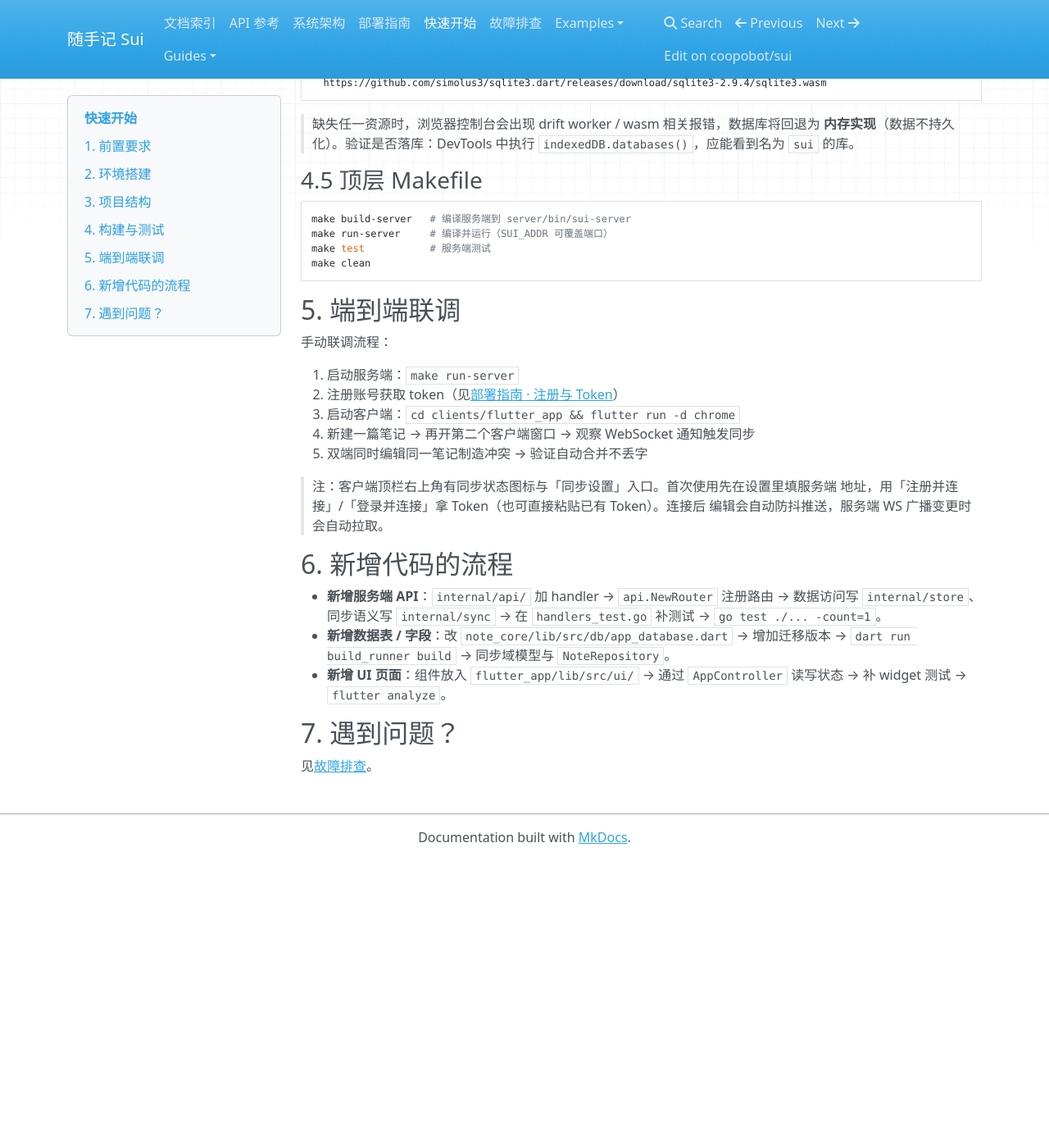
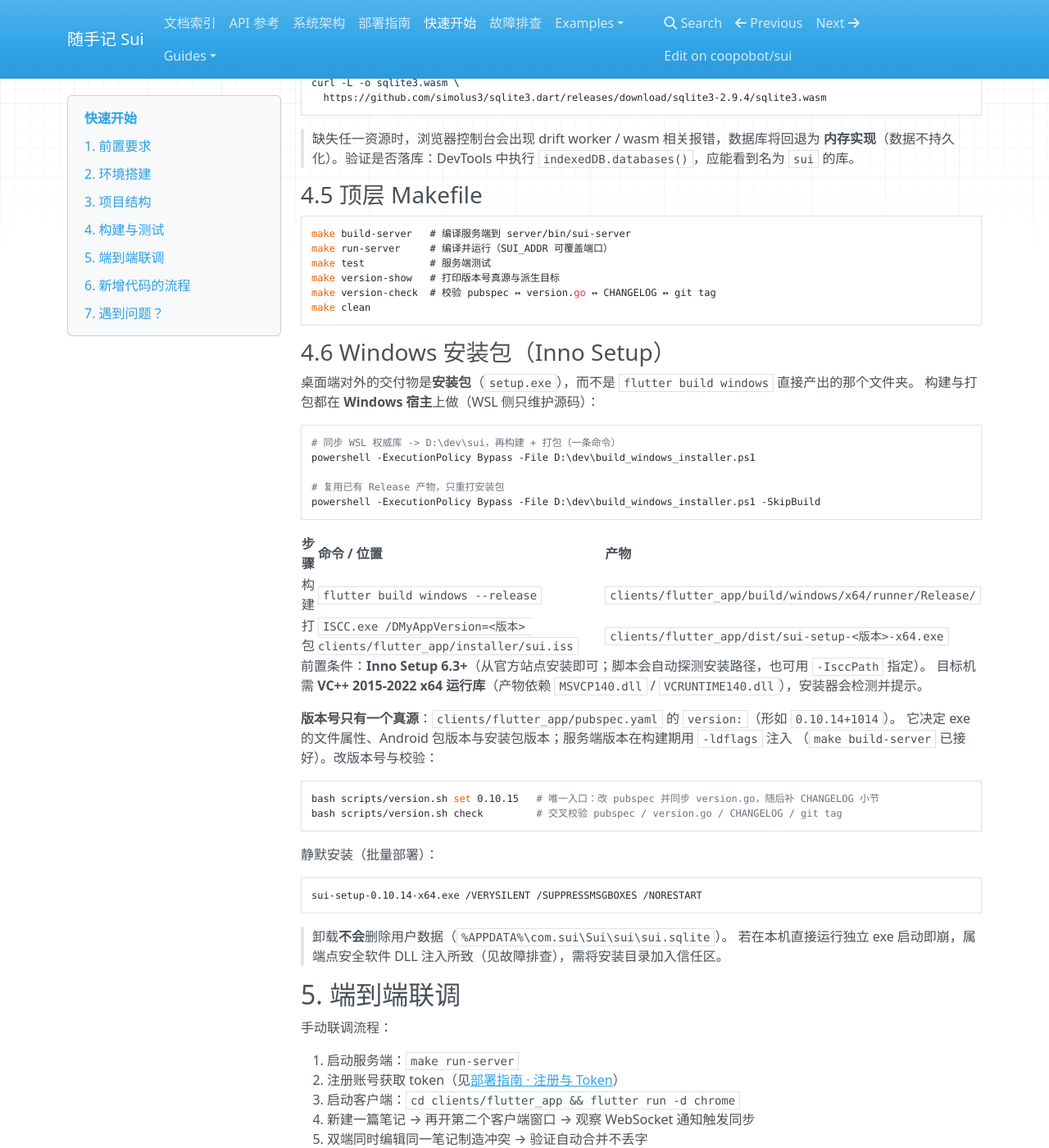
Before and after one commit to coopobot/sui, an MkDocs documentation site: the page built from docs/getting-started.md, in a window 1280 px wide and 1400 px high, scrolled down 3748 px. Shown: the whole window at 82% size. Built offline with MkDocs 1.6.1, drawn with Linux system fonts in a browser that asks for light colours; nearby versions of some CDN libraries; before the commit the page ends 4797 px from its top, so only the background shows below that; some of the changed text lies outside the part shown.

Commit message:
feat(build): Windows 安装包（Inno Setup）与版本号单一真源
- 新增 clients/flutter_app/installer/sui.iss：把 flutter build windows --release
  的产物整目录打成单文件安装包（自定义安装目录 / 开始菜单与桌面快捷方式 / 标准卸载器 /
  /VERYSILENT 静默安装 / VC++ 运行库检测 / 卸载不删用户数据）；版本号不写死，
  缺 /DMyAppVersion 即 #error 中止。
- 版本号单一真源 = clients/flutter_app/pubspec.yaml 的 version 字段：
  此前该字段停在 0.1.0，导致 Windows exe 文件属性与 Android 包版本长期错版；现修正为
  0.10.14+1014（build number 规则 M*10000+m*100+p，兼作 Android versionCode）。
- server/internal/version/version.go：String 由 const 改 var（-ldflags -X 只对变量生效）；
  Makefile 从 pubspec 读版本并注入，且以 version-check 作为 build-server 前置门禁。
- 新增 scripts/version.sh（show / check / set）：check 交叉校验 pubspec / version.go /
  CHANGELOG / git tag；set 是唯一改版本号入口（同步 version.go）。
- Makefile 新增 version-show / version-check；.gitignore 忽略 clients/flutter_app/dist/。
- docs/getting-started.md 新增 §4.6 Windows 安装包，并补服务端版本注入与 scripts/ 说明；
  CHANGELOG.md 记录本次变更。

````diff
--- a/docs/getting-started.md
+++ b/docs/getting-started.md
@@ -124,7 +124,7 @@ sui/
 │                                # app_controller（Provider 状态）
 ├── extension/                   # Chrome 剪藏扩展（MV3）
 ├── protos/                      # 预留（当前为空目录，未入库）
-└── scripts/                     # 预留（当前为空目录，未入库）
+└── scripts/                     # 构建工具（version.sh：版本号单一真源）
 ```
 
 ## 4. 构建与测试
@@ -135,7 +135,8 @@ sui/
 cd server
 go mod tidy                # 首次拉取依赖（国内可用 GOPROXY=https://goproxy.cn,direct）
 go build ./...             # 编译
-go build -o bin/sui-server ./cmd/sui-server   # 输出二进制
+make build-server                              # 推荐：注入版本号 + 版本一致性校验
+go build -o bin/sui-server ./cmd/sui-server    # 直接构建：版本停在 version.go 内最后同步值
 go vet ./...               # 静态检查
 go test ./... -count=1     # 全部测试（当前 8 个用例，均在 internal/api）
 ```
@@ -218,8 +219,49 @@ curl -L -o sqlite3.wasm \
 make build-server   # 编译服务端到 server/bin/sui-server
 make run-server     # 编译并运行（SUI_ADDR 可覆盖端口）
 make test           # 服务端测试
+make version-show   # 打印版本号真源与派生目标
+make version-check  # 校验 pubspec ↔ version.go ↔ CHANGELOG ↔ git tag
 make clean
 ```
+
+### 4.6 Windows 安装包（Inno Setup）
+
+桌面端对外的交付物是**安装包**（`setup.exe`），而不是 `flutter build windows` 直接产出的那个文件夹。
+构建与打包都在 **Windows 宿主**上做（WSL 侧只维护源码）：
+
+```powershell
+# 同步 WSL 权威库 -> D:\dev\sui，再构建 + 打包（一条命令）
+powershell -ExecutionPolicy Bypass -File D:\dev\build_windows_installer.ps1
+
+# 复用已有 Release 产物，只重打安装包
+powershell -ExecutionPolicy Bypass -File D:\dev\build_windows_installer.ps1 -SkipBuild
+```
+
+| 步骤 | 命令 / 位置 | 产物 |
+| --- | --- | --- |
+| 构建 | `flutter build windows --release` | `clients/flutter_app/build/windows/x64/runner/Release/` |
+| 打包 | `ISCC.exe /DMyAppVersion=<版本> clients/flutter_app/installer/sui.iss` | `clients/flutter_app/dist/sui-setup-<版本>-x64.exe` |
+
+前置条件：**Inno Setup 6.3+**（从官方站点安装即可；脚本会自动探测安装路径，也可用 `-IsccPath` 指定）。
+目标机需 **VC++ 2015-2022 x64 运行库**（产物依赖 `MSVCP140.dll` / `VCRUNTIME140.dll`），安装器会检测并提示。
+
+**版本号只有一个真源**：`clients/flutter_app/pubspec.yaml` 的 `version:`（形如 `0.10.14+1014`）。
+它决定 exe 的文件属性、Android 包版本与安装包版本；服务端版本在构建期用 `-ldflags` 注入
+（`make build-server` 已接好）。改版本号与校验：
+
+```bash
+bash scripts/version.sh set 0.10.15   # 唯一入口：改 pubspec 并同步 version.go，随后补 CHANGELOG 小节
+bash scripts/version.sh check         # 交叉校验 pubspec / version.go / CHANGELOG / git tag
+```
+
+静默安装（批量部署）：
+
+```powershell
+sui-setup-0.10.14-x64.exe /VERYSILENT /SUPPRESSMSGBOXES /NORESTART
+```
+
+> 卸载**不会**删除用户数据（`%APPDATA%\com.sui\Sui\sui\sui.sqlite`）。
+> 若在本机直接运行独立 exe 启动即崩，属端点安全软件 DLL 注入所致（见故障排查），需将安装目录加入信任区。
 
 ## 5. 端到端联调
 
````
Also changed, not shown: CHANGELOG.md (+17 -0 lines), 6 other files.
